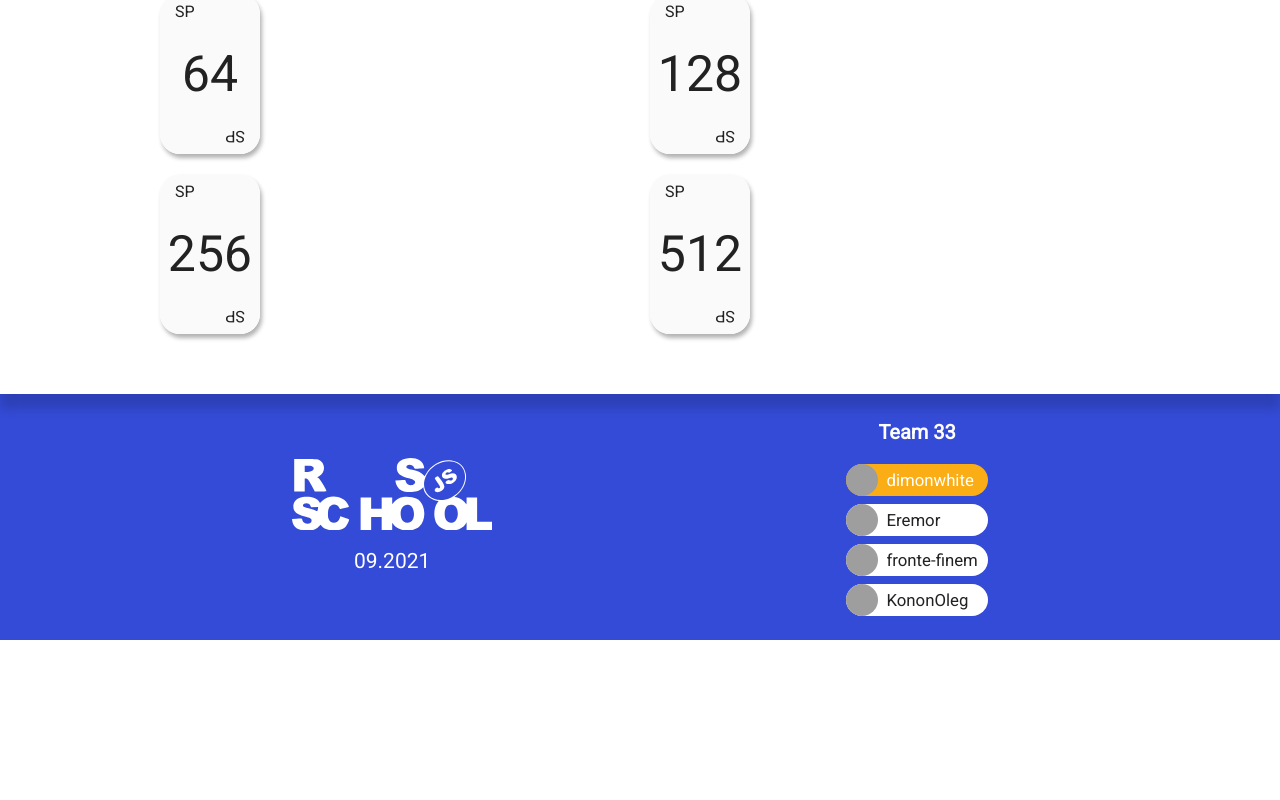
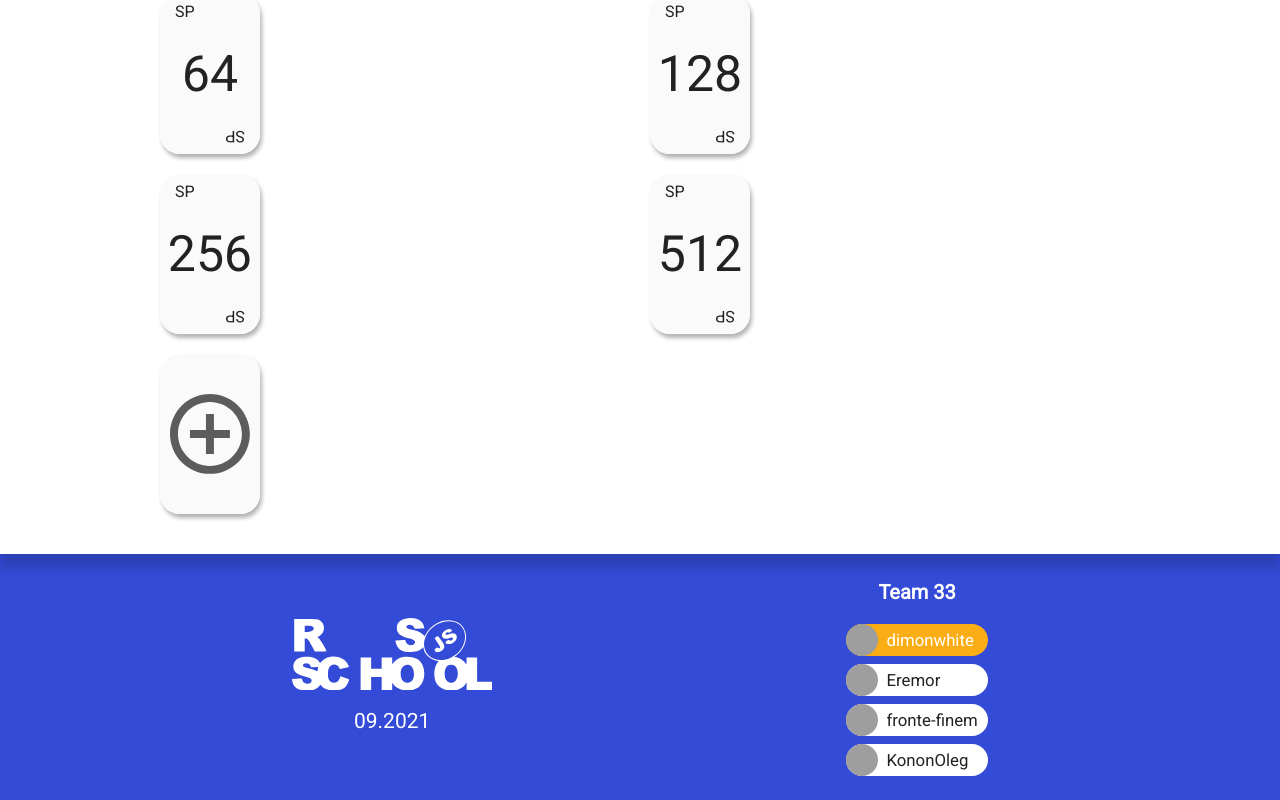
Before and after one commit to fronte-finem/RSS_React-2021Q3_Team-33_Pointing-Poker, a React (Vite) app: page /demo/game-card in a window 1280 px wide. Shown: the part 666-1466 px from the top of the page. Before the commit the page ends 1306 px from the top, so only its background shows below. Built offline with nearby package versions, Linux system fonts and the light colour scheme; grey boxes are pictures that could not be loaded.

Commit message:
fix: adding-game-card appearance

```diff
--- a/client/src/components/shared/game-card/adding-game-card.tsx
+++ b/client/src/components/shared/game-card/adding-game-card.tsx
@@ -1,8 +1,10 @@
 import React from 'react';
-
+import { observer } from 'mobx-react-lite';
+import { LogoSvg } from '@client/components/app/header/logo';
+import { GameCardBase, GameCardProps } from './game-card';
 import { StyledFrontSide } from './game-card-styles';
 
-export const AddingGameCard = () => {
+const AddingFrontSide = () => {
   return (
     <StyledFrontSide>
       <svg
@@ -19,3 +21,14 @@ export const AddingGameCard = () => {
     </StyledFrontSide>
   );
 };
+
+export const AddingGameCard = observer(({ className }: GameCardProps) => {
+  return (
+    <GameCardBase
+      invisible={false}
+      className={className}
+      front={<AddingFrontSide />}
+      back={<LogoSvg />}
+    />
+  );
+});
```
